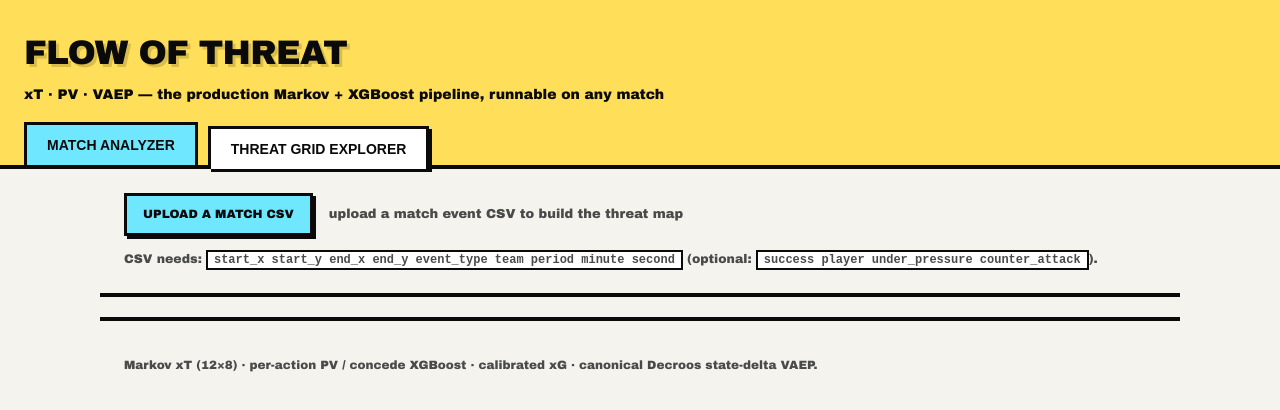
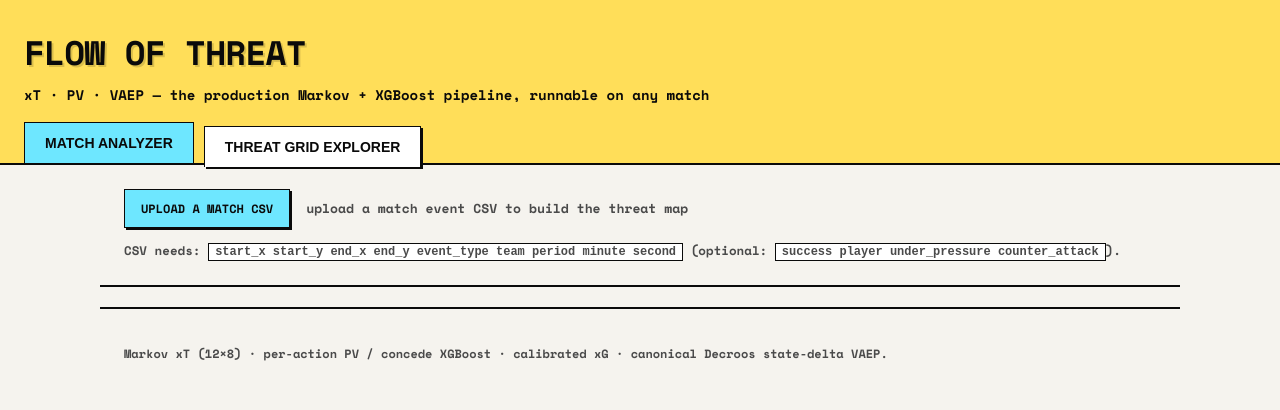
Before and after one commit to vinayakstha/xT-model, a Next.js app in the folder client/: page / in a window 1280 px wide. Shown: the top 410 px of the page. Built offline with nearby package versions, Linux system fonts and the light colour scheme.

Commit message:
font changes

```diff
--- a/client/app/globals.css
+++ b/client/app/globals.css
@@ -10,9 +10,9 @@
   --neg: #ef4444;
   --pitch: #7fd858;
   --pitchline: #0a0a0a;
-  --shadow: 4px 4px 0 var(--line);
-  --shadow-sm: 3px 3px 0 var(--line);
-  --shadow-lg: 6px 6px 0 var(--line);
+  --shadow: 3px 3px 0 var(--line);
+  --shadow-sm: 2px 2px 0 var(--line);
+  --shadow-lg: 4px 4px 0 var(--line);
   --radius: 0px;
 }
 
@@ -22,7 +22,7 @@
 
 body {
   margin: 0;
-  font-family: "Arial Black", Arial, "Helvetica Neue", sans-serif;
+  font-family: "Space Mono", monospace;
   background: var(--bg);
   color: var(--ink);
   line-height: 1.45;
@@ -30,7 +30,7 @@ body {
 
 header {
   padding: 28px 24px 0;
-  border-bottom: 4px solid var(--line);
+  border-bottom: 2px solid var(--line);
   background: var(--accent);
 }
 h1 {
@@ -39,7 +39,7 @@ h1 {
   font-weight: 900;
   letter-spacing: -0.02em;
   text-transform: uppercase;
-  text-shadow: 3px 3px 0 rgba(0, 0, 0, 0.15);
+  text-shadow: 2px 2px 0 rgba(0, 0, 0, 0.15);
 }
 .sub {
   margin: 8px 0 16px;
@@ -54,7 +54,7 @@ h1 {
 .tab {
   background: var(--card);
   color: var(--ink);
-  border: 3px solid var(--line);
+  border: 1.5px solid var(--line);
   border-bottom: 0;
   padding: 12px 20px;
   font-size: 14px;
@@ -80,7 +80,7 @@ section {
   padding: 24px;
 }
 .panel {
-  border-bottom: 4px solid var(--line);
+  border-bottom: 2px solid var(--line);
 }
 
 .controls {
@@ -106,7 +106,7 @@ section {
   gap: 6px;
 }
 .sep {
-  width: 3px;
+  width: 1.5px;
   height: 26px;
   background: var(--line);
 }
@@ -114,7 +114,7 @@ section {
 select {
   background: var(--card);
   color: var(--ink);
-  border: 3px solid var(--line);
+  border: 1.5px solid var(--line);
   border-radius: 0;
   padding: 9px 12px;
   font-size: 14px;
@@ -126,7 +126,7 @@ select {
 button {
   background: var(--accent);
   color: var(--ink);
-  border: 3px solid var(--line);
+  border: 1.5px solid var(--line);
   border-radius: 0;
   padding: 9px 16px;
   font-size: 13px;
@@ -140,10 +140,10 @@ button {
 }
 button:hover {
   transform: translate(1px, 1px);
-  box-shadow: 2px 2px 0 var(--line);
+  box-shadow: 1px 1px 0 var(--line);
 }
 button:active {
-  transform: translate(3px, 3px);
+  transform: translate(2px, 2px);
   box-shadow: none;
 }
 button:disabled {
@@ -159,7 +159,7 @@ button:disabled {
 .seg {
   background: var(--card);
   color: var(--ink);
-  border: 3px solid var(--line);
+  border: 1.5px solid var(--line);
   padding: 7px 14px;
   font-size: 12px;
   border-radius: 0;
@@ -195,7 +195,7 @@ button:disabled {
   font-weight: 700;
 }
 .upload {
-  border: 3px solid var(--line);
+  border: 1.5px solid var(--line);
   border-radius: 0;
   padding: 10px 16px;
   cursor: pointer;
@@ -208,7 +208,7 @@ button:disabled {
 }
 .upload:hover {
   transform: translate(1px, 1px);
-  box-shadow: 2px 2px 0 var(--line);
+  box-shadow: 1px 1px 0 var(--line);
 }
 
 .status {
@@ -228,7 +228,7 @@ button:disabled {
 }
 code {
   background: var(--card);
-  border: 2px solid var(--line);
+  border: 1px solid var(--line);
   padding: 1px 6px;
   border-radius: 0;
   font-size: 12px;
@@ -244,7 +244,7 @@ h2 {
   letter-spacing: -0.01em;
   text-transform: uppercase;
   font-weight: 900;
-  border-bottom: 3px solid var(--line);
+  border-bottom: 1.5px solid var(--line);
   padding-bottom: 6px;
 }
 .tag {
@@ -252,7 +252,7 @@ h2 {
   font-weight: 900;
   color: var(--ink);
   background: var(--accent);
-  border: 2px solid var(--line);
+  border: 1px solid var(--line);
   padding: 2px 8px;
   border-radius: 0;
   vertical-align: middle;
@@ -262,7 +262,7 @@ h2 {
 
 .tablewrap {
   overflow-x: auto;
-  border: 3px solid var(--line);
+  border: 1.5px solid var(--line);
   border-radius: 0;
   box-shadow: var(--shadow);
   background: var(--card);
@@ -288,14 +288,14 @@ thead th {
   background: var(--accent);
   color: var(--ink);
   font-weight: 900;
-  border-bottom: 3px solid var(--line);
+  border-bottom: 1.5px solid var(--line);
   position: sticky;
   top: 0;
   text-transform: uppercase;
   font-size: 11.5px;
 }
 tbody tr {
-  border-bottom: 2px solid var(--line);
+  border-bottom: 1px solid var(--line);
 }
 tbody tr:last-child {
   border-bottom: 0;
@@ -344,7 +344,7 @@ tbody tr:hover {
 }
 .metricbar .m {
   background: var(--card);
-  border: 3px solid var(--line);
+  border: 1.5px solid var(--line);
   border-radius: 0;
   padding: 14px 16px;
   box-shadow: var(--shadow-sm);
@@ -369,7 +369,7 @@ tbody tr:hover {
 
 /* pitch */
 .pitchwrap {
-  border: 4px solid var(--line);
+  border: 2px solid var(--line);
   border-radius: 0;
   overflow: hidden;
   background: var(--pitch);
@@ -382,17 +382,17 @@ svg {
 }
 .pline {
   stroke: var(--pitchline);
-  stroke-width: 2.5;
+  stroke-width: 1.5;
   fill: none;
 }
 .shot {
   stroke: var(--line);
-  stroke-width: 2;
+  stroke-width: 1.5;
   cursor: pointer;
 }
 .shot:hover {
   stroke: var(--ink);
-  stroke-width: 3;
+  stroke-width: 2;
 }
 .legend {
   display: flex;
@@ -410,7 +410,7 @@ svg {
   border-radius: 50%;
   margin-right: 6px;
   vertical-align: -1px;
-  border: 2px solid var(--line);
+  border: 1px solid var(--line);
 }
 
 /* grid cells */
@@ -419,7 +419,7 @@ svg {
 }
 .cell:hover {
   stroke: var(--ink);
-  stroke-width: 3;
+  stroke-width: 2;
 }
 .cellval {
   fill: #0a0a0a;
@@ -437,17 +437,17 @@ svg {
 }
 .cell.start {
   stroke: #0a0a0a;
-  stroke-width: 4;
+  stroke-width: 2.5;
 }
 .cell.end {
   stroke: #1d4ed8;
-  stroke-width: 4;
+  stroke-width: 2.5;
 }
 
 .movecard {
   margin-top: 16px;
   background: var(--card);
-  border: 3px solid var(--line);
+  border: 1.5px solid var(--line);
   border-radius: 0;
   padding: 16px 18px;
   font-size: 14px;
@@ -470,17 +470,17 @@ svg {
 .tcard {
   flex: 1;
   min-width: 260px;
-  border: 3px solid var(--line);
+  border: 1.5px solid var(--line);
   border-radius: 0;
   padding: 16px 18px;
   background: var(--card);
   box-shadow: var(--shadow);
 }
 .tcard.a {
-  border-top: 8px solid #1d4ed8;
+  border-top: 5px solid #1d4ed8;
 }
 .tcard.b {
-  border-top: 8px solid #f59e0b;
+  border-top: 5px solid #f59e0b;
 }
 .tname {
   font-weight: 900;
@@ -549,6 +549,6 @@ footer {
   color: var(--muted);
   font-size: 12px;
   font-weight: 700;
-  border-top: 4px solid var(--line);
+  border-top: 2px solid var(--line);
   margin-top: 20px;
 }
--- a/client/app/layout.tsx
+++ b/client/app/layout.tsx
@@ -1,4 +1,10 @@
+import { Space_Mono } from "next/font/google";
 import "./globals.css";
+
+const spaceMono = Space_Mono({
+  weight: ["400", "700"],
+  subsets: ["latin"],
+});
 
 export const metadata = {
   title: "Flow of Threat — xT / PV / VAEP",
@@ -12,7 +18,7 @@ export default function RootLayout({
 }) {
   return (
     <html lang="en">
-      <body>{children}</body>
+      <body className={spaceMono.className}>{children}</body>
     </html>
   );
 }
```
